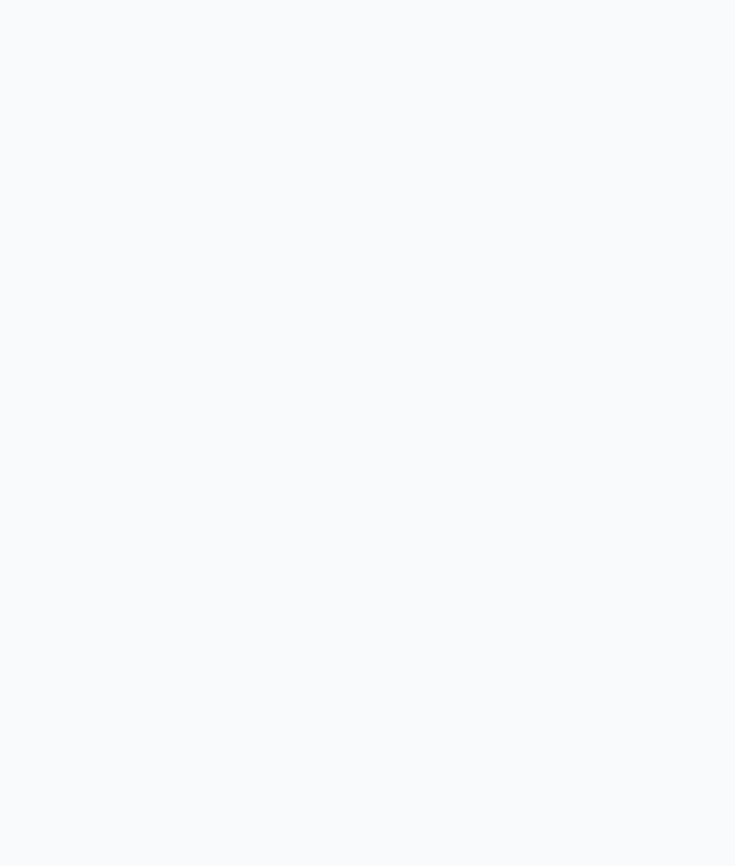
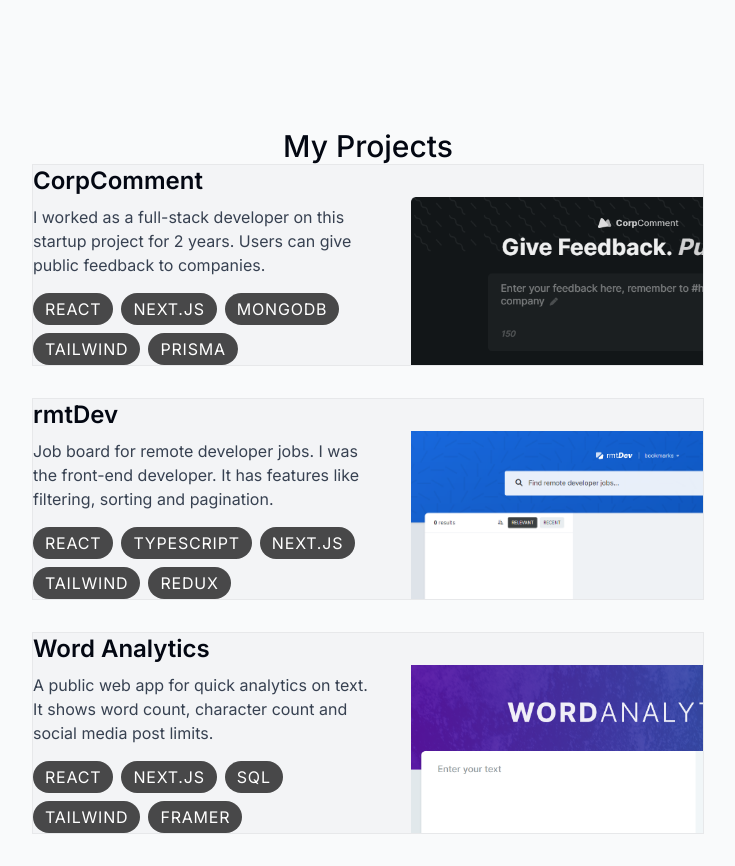
Before and after one commit to cliffrc/t.cliffrc.nl, a Next.js app: page / in a window 1280 px wide. Shown: the part 1080-1946 px from the top of the page, without its empty margins (272-1007 px from the left). Before the commit the page ends 1208 px from the top, so only its background shows below. Built offline with nearby package versions, Linux system fonts and the light colour scheme.

Commit message:
Initial commit of Projects

```diff
--- a/app/page.tsx
+++ b/app/page.tsx
@@ -1,5 +1,6 @@
 import About from "@/components/about";
 import Intro from "@/components/intro";
+import Projects from "@/components/projects";
 import SectionDivider from "@/components/section-divider";
 
 export default function Home() {
@@ -8,6 +9,7 @@
       <Intro />
       <SectionDivider />
       <About />
+      <Projects />
     </main>
   );
 }
--- /dev/null
+++ b/components/project.tsx
@@ -0,0 +1,37 @@
+import { projectsData } from "@/lib/data";
+import Image from "next/image";
+import React from "react";
+
+type ProjectProps = (typeof projectsData)[number];
+
+export default function Project({
+  title,
+  description,
+  tags,
+  imageUrl,
+}: ProjectProps) {
+  return (
+    <section className="relative bg-gray-100 max-w-[42rem] border border-black/5 overflow-hidden  sm:mb-8">
+      <div className="max-w-[50%]">
+        <h3 className="text-2xl font-semibold">{title}</h3>
+        <p className="mt-2 text-gray-700 leading-relax ">{description}</p>
+        <ul className="flex flex-wrap mt-4 gap-2 rounded-full">
+          {tags.map((tag, index) => (
+            <li
+              className="px-3 py-1 bg-black/[0.7] text-white uppercase tracking-wider rounded-full"
+              key={index}
+            >
+              {tag}
+            </li>
+          ))}
+        </ul>
+
+        <Image
+          className="absolute top-8 -right-40 max-w-[28.25rem]"
+          src={imageUrl}
+          alt="Project I am working on"
+        />
+      </div>
+    </section>
+  );
+}
--- /dev/null
+++ b/components/projects.tsx
@@ -0,0 +1,19 @@
+import React from "react";
+import SectionHeading from "./section-heading";
+import { projectsData } from "@/lib/data";
+import Project from "./project";
+
+export default function Projects() {
+  return (
+    <section>
+      <SectionHeading>My projects</SectionHeading>
+      <div>
+        {projectsData.map((project, index) => (
+          <React.Fragment key={index}>
+            <Project {...project} />
+          </React.Fragment>
+        ))}
+      </div>
+    </section>
+  );
+}
```
